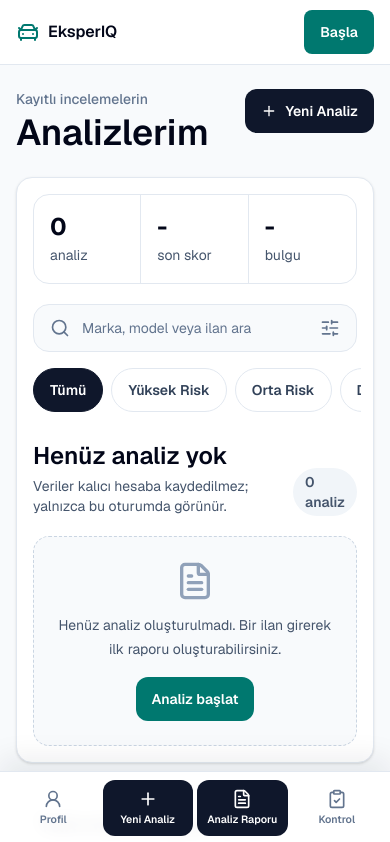
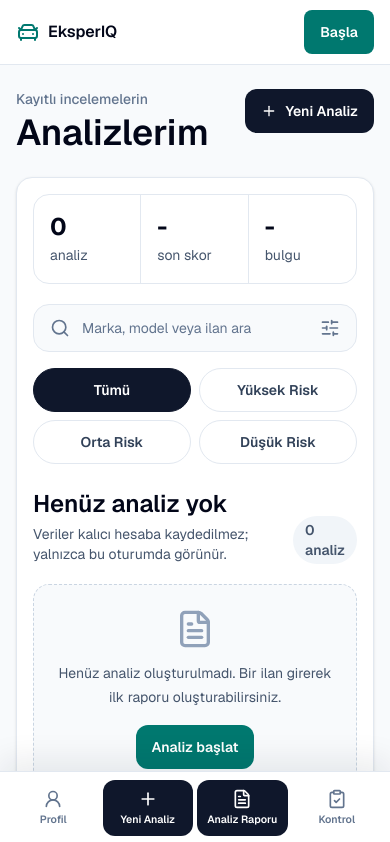
Before and after one commit to akifyapayzeka/eksperiq, a Next.js app: page /analizlerim in a window 390 px wide. Shown: the top 842 px of the page. Built offline with nearby package versions, Linux system fonts and the light colour scheme.

Commit message:
Improve mobile analyses filter layout

```diff
--- a/src/app/analizlerim/page.tsx
+++ b/src/app/analizlerim/page.tsx
@@ -77,12 +77,12 @@ export default function MyAnalysesPage() {
             <SlidersHorizontal aria-hidden="true" className="ml-auto h-5 w-5 text-slate-500" />
           </div>
 
-          <div className="-mx-1 mt-4 flex gap-2 overflow-x-auto px-1 pb-1" aria-label="Analiz filtreleri">
+          <div className="mt-4 grid grid-cols-2 gap-2 sm:flex" aria-label="Analiz filtreleri">
             {filters.map((filter, index) => (
               <button
                 key={filter}
                 type="button"
-                className={`min-h-11 shrink-0 rounded-full border px-4 text-sm font-semibold ${
+                className={`min-h-11 rounded-full border px-3 text-sm font-semibold sm:shrink-0 sm:px-4 ${
                   index === 0 ? "border-slate-900 bg-slate-900 text-white" : "border-slate-200 bg-white text-slate-700"
                 }`}
               >
```
